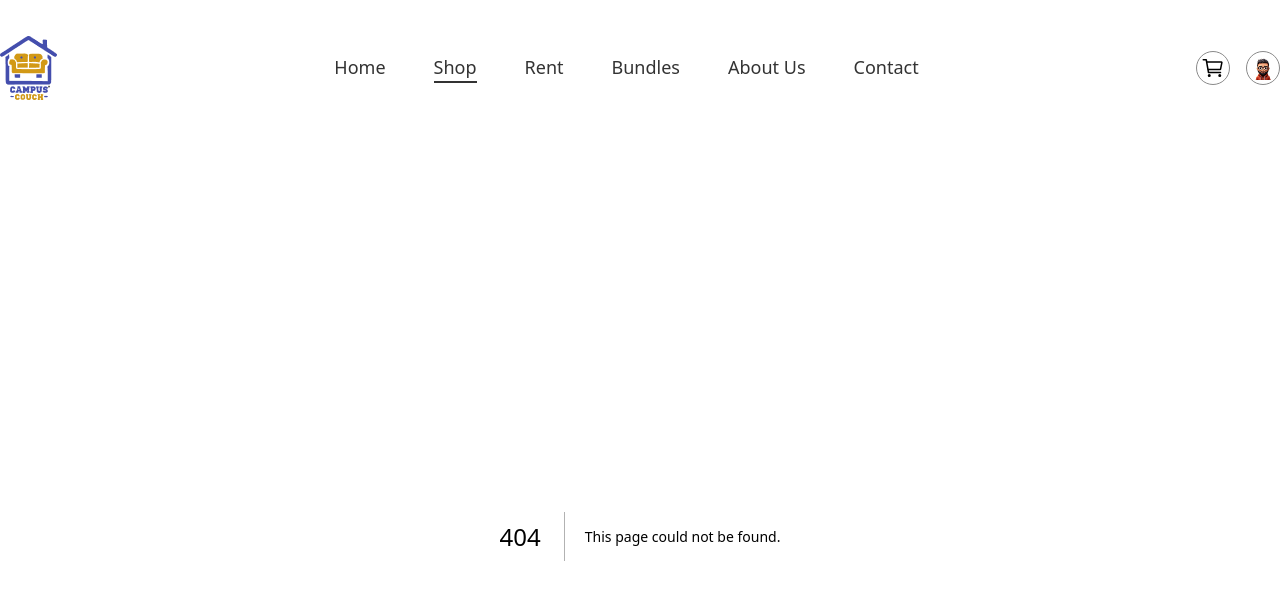
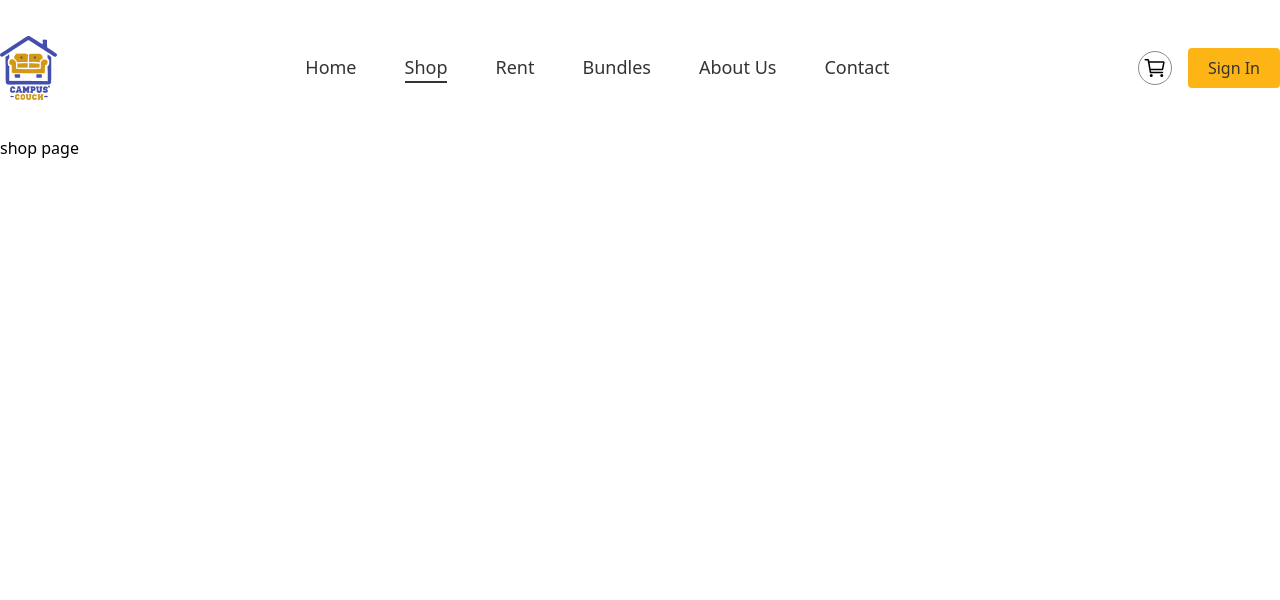
Before and after one commit to murad403/campus-couch-frontend, a Next.js app: page /shop in a window 1280 px wide. Before the commit this address had no page. Shown: the top 600 px of the page. Built offline with nearby package versions, Linux system fonts and the light colour scheme.

Commit message:
complete file structure full layout and auth layout

```diff
--- /dev/null
+++ b/src/app/(app)/layout.tsx
@@ -0,0 +1,18 @@
+import Wrapper from '@/components/wrapper/Wrapper';
+import React from 'react'
+
+const layout = ({
+  children,
+}: Readonly<{
+  children: React.ReactNode;
+}>) => {
+  return (
+    <div>
+      <Wrapper>
+        {children}
+      </Wrapper>
+    </div>
+  )
+}
+
+export default layout
--- /dev/null
+++ b/src/app/(app)/rent/page.tsx
@@ -0,0 +1,11 @@
+import React from 'react'
+
+const RentPage = () => {
+  return (
+    <div>
+      rent page
+    </div>
+  )
+}
+
+export default RentPage
--- /dev/null
+++ b/src/app/(app)/shop/page.tsx
@@ -0,0 +1,11 @@
+import React from 'react'
+
+const ShopPage = () => {
+  return (
+    <div>
+      shop page
+    </div>
+  )
+}
+
+export default ShopPage
--- /dev/null
+++ b/src/app/(auth)/auth/sign-in/page.tsx
@@ -0,0 +1,11 @@
+import React from 'react'
+
+const SignIiPage = () => {
+  return (
+    <div>
+      suadf
+    </div>
+  )
+}
+
+export default SignIiPage
--- /dev/null
+++ b/src/app/(auth)/auth/sign-up/page.tsx
@@ -0,0 +1,11 @@
+import React from 'react'
+
+const SignUpPage = () => {
+  return (
+    <div>
+      asdf
+    </div>
+  )
+}
+
+export default SignUpPage
--- /dev/null
+++ b/src/app/(auth)/layout.tsx
@@ -0,0 +1,12 @@
+import React from 'react'
+
+const layout = ({children}: {children: React.ReactNode}) => {
+  return (
+    <div>
+        <header>adlfjadfladjflaj</header>
+      {children}
+    </div>
+  )
+}
+
+export default layout
--- a/src/app/globals.css
+++ b/src/app/globals.css
@@ -4,4 +4,5 @@
     --color-heading: #545454;
     --color-title: #333333;
     --color-description: #8A8A8A;
+    --color-background: #FDB515;
 }
--- a/src/app/layout.tsx
+++ b/src/app/layout.tsx
@@ -1,7 +1,6 @@
 import type { Metadata } from "next";
 import { Geist, Geist_Mono } from "next/font/google";
 import "./globals.css";
-import Wrapper from "@/components/wrapper/Wrapper";
 
 const geistSans = Geist({
   variable: "--font-geist-sans",
@@ -28,9 +27,7 @@ export default function RootLayout({
       <body
         className={`${geistSans.variable} ${geistMono.variable} antialiased`}
       >
-        <Wrapper>
           {children}
-        </Wrapper>
       </body>
     </html>
   );
--- a/src/components/shared/Navbar.tsx
+++ b/src/components/shared/Navbar.tsx
@@ -13,6 +13,7 @@ import { RxCross2 } from 'react-icons/rx';
 const Navbar = () => {
     const pathName = usePathname();
     const [openSidebar, setOpenSidebar] = useState<boolean>(false);
+    const user = false;
     // console.log(pathName)
     return (
         <div className='relative'>
@@ -40,11 +41,17 @@ const Navbar = () => {
                                 <IoCartOutline size={24} />
                             </Link>
                         </li>
-                        <li className='border border-description rounded-full p-1'>
-                            <Link href={'/profile'}>
-                                <Image loading='eager' src={profile} alt='profile' width={24} height={24} />
-                            </Link>
-                        </li>
+                        {
+                            user ?
+                                <li className='border border-description rounded-full p-1'>
+                                    <Link href={'/profile'}>
+                                        <Image loading='eager' src={profile} alt='profile' width={24} height={24} />
+                                    </Link>
+                                </li> :
+                                <li className='bg-background py-2 px-5 text-title rounded-sm'>
+                                    <Link href={"/auth/sign-in"}>Sign In</Link>
+                                </li>
+                        }
                         <li className='md:hidden block '>
                             <button onClick={() => setOpenSidebar(true)} className='border border-description rounded-full p-1'>
                                 <CgMenuLeftAlt size={24} />
@@ -62,7 +69,7 @@ const Navbar = () => {
                 </div>
                 <div className={`bg-gray-500 w-1/2 min-h-screen p-3 text-gray-300`}>
                     <button onClick={() => setOpenSidebar(false)}>
-                        <RxCross2 size={24}/>
+                        <RxCross2 size={24} />
                     </button>
                     <div>
                         <ul className='space-y-2 text-[18px] capitalize'>
```
Also changed, not shown: src/app/(app)/page.tsx (renamed from src/app/page.tsx).
